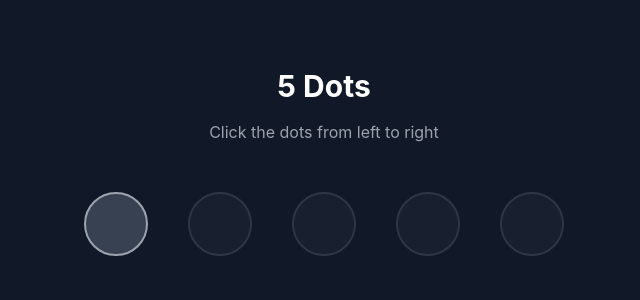
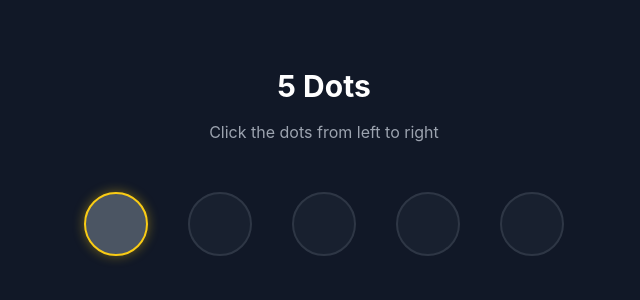
Before and after one commit to geea-develop/five-dots, a Next.js app: page / in a window 1280 px wide. Shown: the part 238-538 px from the top of the page, without its empty margins (316-956 px from the left). Built offline with nearby package versions, Linux system fonts and the light colour scheme.

Commit message:
fix: game logic - make next dot clearly clickable in both directions

```diff
--- a/app/page.tsx
+++ b/app/page.tsx
@@ -3,7 +3,7 @@
 import { useState, useEffect, useCallback } from "react";
 
 export default function FiveDots() {
-  const [activeDot, setActiveDot] = useState(0); // next dot to click (1-indexed, 0 = not started)
+  const [activeDot, setActiveDot] = useState(0);
   const [direction, setDirection] = useState<"forward" | "backward">("forward");
   const [completed, setCompleted] = useState(false);
   const [litDots, setLitDots] = useState<Set<number>>(new Set());
@@ -13,7 +13,8 @@ export default function FiveDots() {
       if (completed) return;
 
       if (direction === "forward") {
-        if (dotIndex === activeDot + 1) {
+        const expected = activeDot + 1;
+        if (dotIndex === expected) {
           const newLit = new Set(litDots);
           newLit.add(dotIndex);
           setLitDots(newLit);
@@ -28,11 +29,15 @@ export default function FiveDots() {
         const expected = activeDot - 1;
         if (dotIndex === expected) {
           const newLit = new Set(litDots);
-          newLit.delete(dotIndex + 1); // unlight the previous one
+          newLit.delete(activeDot); // unlight the one we're leaving
           setLitDots(newLit);
           setActiveDot(expected);
 
-          if (expected === 0) {
+          if (expected === 1) {
+            // Last dot clicked — unlight it too and complete
+            const finalLit = new Set(newLit);
+            finalLit.delete(expected);
+            setLitDots(finalLit);
             setCompleted(true);
           }
         }
@@ -47,6 +52,10 @@ export default function FiveDots() {
     setCompleted(false);
     setLitDots(new Set());
   };
+
+  // Determine the next expected dot
+  const nextExpected =
+    direction === "forward" ? activeDot + 1 : activeDot - 1;
 
   return (
     <div className="min-h-screen bg-gray-900 flex flex-col items-center justify-center p-4 relative overflow-hidden">
@@ -64,23 +73,30 @@ export default function FiveDots() {
       <div className="flex gap-10 items-center">
         {[1, 2, 3, 4, 5].map((dot) => {
           const isLit = litDots.has(dot);
-          const isNext =
-            direction === "forward"
-              ? dot === activeDot + 1
-              : dot === activeDot - 1;
+          const isNext = !completed && dot === nextExpected;
+
+          let className =
+            "w-16 h-16 rounded-full transition-all duration-300 border-2 ";
+
+          if (isNext) {
+            // The next dot to click — always looks clickable
+            className +=
+              "bg-gray-600 border-yellow-400 hover:bg-gray-500 cursor-pointer hover:scale-110 shadow-[0_0_12px_rgba(250,204,21,0.4)]";
+          } else if (isLit) {
+            // Lit up (already clicked going forward)
+            className +=
+              "bg-yellow-400 border-yellow-300 shadow-[0_0_20px_rgba(250,204,21,0.7)] scale-110";
+          } else {
+            // Inactive
+            className += "bg-gray-800 border-gray-600 opacity-50";
+          }
 
           return (
             <button
               key={dot}
               onClick={() => handleDotClick(dot)}
               disabled={completed}
-              className={`w-16 h-16 rounded-full transition-all duration-300 border-2 ${
-                isLit
-                  ? "bg-yellow-400 border-yellow-300 shadow-[0_0_20px_rgba(250,204,21,0.7)] scale-110"
-                  : isNext
-                  ? "bg-gray-700 border-gray-400 hover:bg-gray-600 cursor-pointer hover:scale-105"
-                  : "bg-gray-800 border-gray-600 opacity-50"
-              }`}
+              className={className}
               aria-label={`Dot ${dot}`}
             />
           );
```
